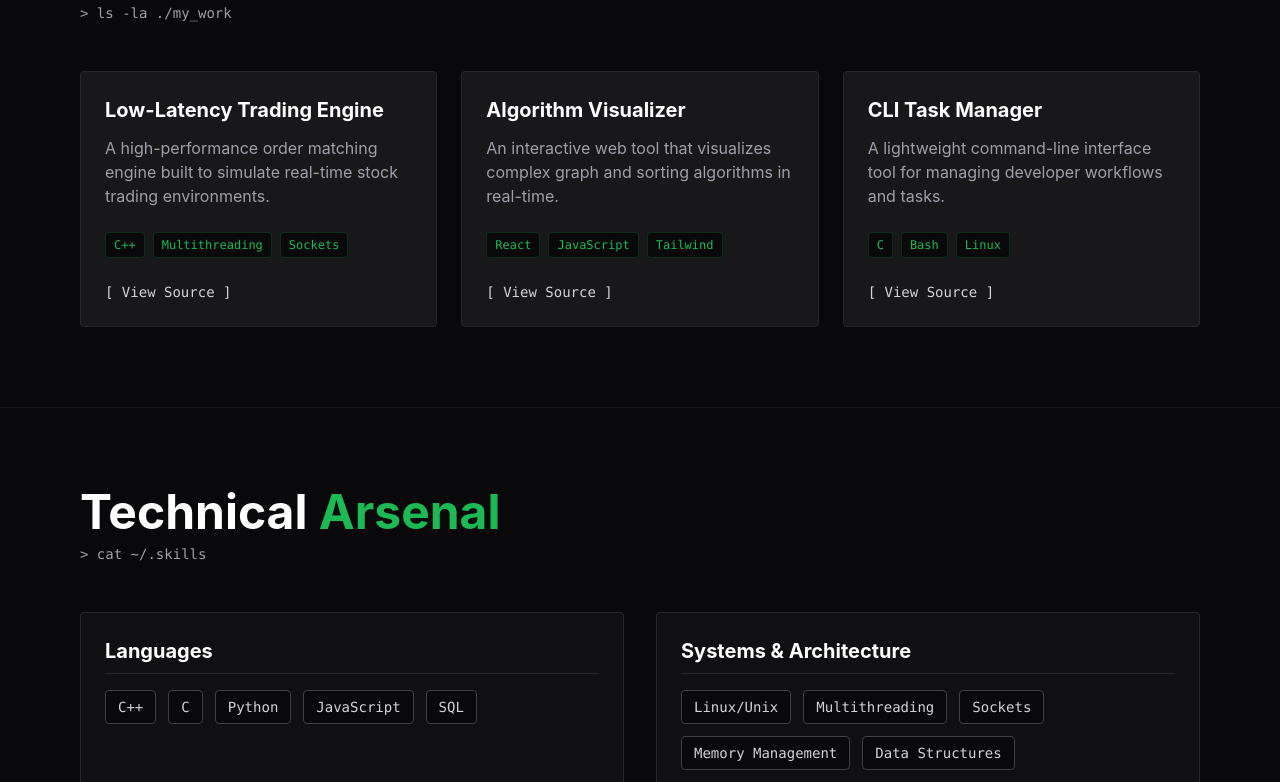
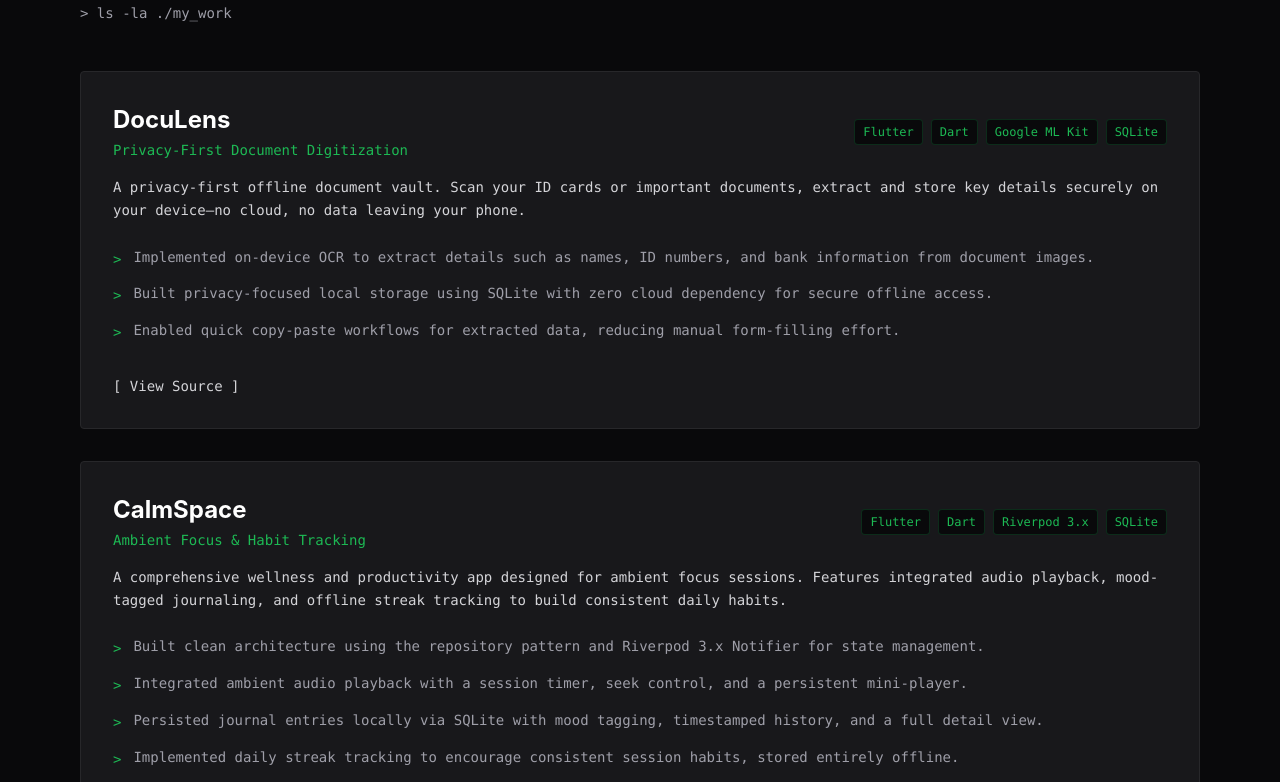
Before and after one commit to Sri-Varshith/portfolio, a React app: page / in a window 1280 px wide. Shown: the part 918-1700 px from the top of the page. Built offline with nearby package versions, Linux system fonts and the light colour scheme; the HTML template or start-up script is replaced by a standard one.

Commit message:
added projects and removed preloader

```diff
--- a/src/App.jsx
+++ b/src/App.jsx
@@ -1,5 +1,3 @@
-import { useState } from 'react';
-import Preloader from './components/Preloader';
 import Navbar from './components/Navbar';
 import Hero from './components/Hero';
 import Projects from './components/Projects';
@@ -9,30 +7,8 @@ import Experience from './components/Experience';
 import Footer from './components/Footer';
 
 function App() {
-  const [loading, setLoading] = useState(true);
-  const [fading, setFading] = useState(false);
-
-  const handlePreloaderComplete = () => {
-    setFading(true);
-    setTimeout(() => {
-      setLoading(false);
-    }, 500);
-  };
-
   return (
     <div className="min-h-screen bg-dark-bg text-zinc-100">
-      {loading && (
-        <Preloader
-          isFading={fading}
-          onComplete={handlePreloaderComplete}
-        />
-      )}
-
-      <div
-        className={`transition-opacity duration-700 ease-in-out ${
-          loading && !fading ? "opacity-0" : "opacity-100"
-        }`}
-      >
       <Navbar />
       <main className="max-w-7xl mx-auto pb-20">
         <Hero />
@@ -43,7 +19,6 @@ function App() {
       </main>
       <Footer />
     </div>
-    </div>
   );
 }
 
--- a/src/components/Preloader.jsx
+++ /dev/null
@@ -1,61 +0,0 @@
-import { useState, useEffect } from 'react';
-
-function Preloader({ onComplete, isFading }) {
-  const [status, setStatus] = useState("In Queue");
-  const [testCase, setTestCase] = useState(1);
-
-  useEffect(() => {
-    const queueTimeout = setTimeout(() => {
-      setStatus("Running on test");
-    }, 800);
-
-    return () => clearTimeout(queueTimeout);
-  }, []);
-
-  useEffect(() => {
-    if (status === "Running on test") {
-      if (testCase < 100) {
-        const timer = setTimeout(() => {
-          setTestCase(prev => prev + 1);
-        }, 5);
-        return () => clearTimeout(timer);
-      } else {
-        setStatus("Accepted");
-        setTimeout(() => {
-          onComplete();
-        }, 1000);
-      }
-    }
-  }, [status, testCase, onComplete]);
-
-  return (
-    <div
-      className={`fixed inset-0 bg-dark-bg flex flex-col items-center justify-center z-50 transition-opacity duration-500 ease-out ${
-        isFading ? "opacity-0" : "opacity-100"
-      }`}
-    >
-      <div className="font-mono text-2xl">
-        <span
-          className={
-            status === "Accepted"
-              ? "text-brand-green animate-pop inline-block font-bold text-4xl"
-              : "text-zinc-400 inline-block"
-          }
-        >
-          {status === "Running on test" ? `${status} ${testCase}` : status}
-        </span>
-      </div>
-
-      {status !== "Accepted" && (
-        <div className="w-64 h-1 bg-zinc-800 mt-4 rounded-full overflow-hidden">
-          <div
-            className="h-full bg-brand-green transition-all duration-75"
-            style={{ width: `${testCase}%` }}
-          ></div>
-        </div>
-      )}
-    </div>
-  );
-}
-
-export default Preloader;
--- a/src/components/Projects.jsx
+++ b/src/components/Projects.jsx
@@ -1,27 +1,35 @@
 function Projects() {
   const projectList = [
     {
-      title: "Low-Latency Trading Engine",
-      description: "A high-performance order matching engine built to simulate real-time stock trading environments.",
-      tech: ["C++", "Multithreading", "Sockets"],
-      link: "#"
+      title: "DocuLens",
+      subtitle: "Privacy-First Document Digitization",
+      description: "A privacy-first offline document vault. Scan your ID cards or important documents, extract and store key details securely on your device—no cloud, no data leaving your phone.",
+      bullets: [
+        "Implemented on-device OCR to extract details such as names, ID numbers, and bank information from document images.",
+        "Built privacy-focused local storage using SQLite with zero cloud dependency for secure offline access.",
+        "Enabled quick copy-paste workflows for extracted data, reducing manual form-filling effort."
+      ],
+      tech: ["Flutter", "Dart", "Google ML Kit", "SQLite"],
+      link: "https://github.com/Sri-Varshith/DocuLens" // Swap with your actual repo link later
     },
     {
-      title: "Algorithm Visualizer",
-      description: "An interactive web tool that visualizes complex graph and sorting algorithms in real-time.",
-      tech: ["React", "JavaScript", "Tailwind"],
-      link: "#"
-    },
-    {
-      title: "CLI Task Manager",
-      description: "A lightweight command-line interface tool for managing developer workflows and tasks.",
-      tech: ["C", "Bash", "Linux"],
-      link: "#"
+      title: "CalmSpace",
+      subtitle: "Ambient Focus & Habit Tracking",
+      description: "A comprehensive wellness and productivity app designed for ambient focus sessions. Features integrated audio playback, mood-tagged journaling, and offline streak tracking to build consistent daily habits.",
+      bullets: [
+        "Built clean architecture using the repository pattern and Riverpod 3.x Notifier for state management.",
+        "Integrated ambient audio playback with a session timer, seek control, and a persistent mini-player.",
+        "Persisted journal entries locally via SQLite with mood tagging, timestamped history, and a full detail view.",
+        "Implemented daily streak tracking to encourage consistent session habits, stored entirely offline."
+      ],
+      tech: ["Flutter", "Dart", "Riverpod 3.x", "SQLite"],
+      link: "https://github.com/Sri-Varshith/Calmspace" // Swap with your actual repo link later
     }
   ];
 
   return (
     <section className="w-full py-20 px-6 md:px-20 border-t border-zinc-800/50 mt-20" id="projects">
+      {/* YOUR EXACT HEADER - UNCHANGED */}
       <div className="mb-12">
         <h2 className="text-3xl md:text-5xl font-bold text-white mb-2">
           Featured <span className="text-brand-green">Projects</span>
@@ -31,19 +39,25 @@ function Projects() {
         </p>
       </div>
 
-      <div className="grid grid-cols-1 md:grid-cols-2 lg:grid-cols-3 gap-6">
+      {/* CHANGED TO FULL-WIDTH (flex-col) TO FIT YOUR BULLET POINTS */}
+      <div className="flex flex-col gap-8">
         {projectList.map((project, index) => (
           <div
             key={index}
-            className="bg-zinc-900 border border-zinc-800 p-6 rounded hover:border-brand-green transition-colors group flex flex-col"
+            className="bg-zinc-900 border border-zinc-800 p-6 md:p-8 rounded hover:border-brand-green transition-colors group flex flex-col"
           >
-            <h3 className="text-xl font-bold text-white mb-3 group-hover:text-brand-green transition-colors">
+            <div className="flex flex-col md:flex-row md:items-center justify-between mb-4 gap-4">
+              <div>
+                <h1 className="text-2xl font-bold text-white group-hover:text-brand-green transition-colors">
                   {project.title}
-            </h3>
-            <p className="text-zinc-400 mb-6 flex-grow">
-              {project.description}
+                </h1>
+                <p className="text-brand-green font-mono text-sm mt-1">
+                  {project.subtitle}
                 </p>
-            <div className="flex flex-wrap gap-2 mb-6">
+              </div>
+
+              {/* YOUR EXACT TECH STACK PILLS */}
+              <div className="flex flex-wrap gap-2">
                 {project.tech.map((techItem, techIndex) => (
                   <span
                     key={techIndex}
@@ -53,7 +67,24 @@ function Projects() {
                   </span>
                 ))}
               </div>
-            <a href={project.link} className="text-sm font-mono text-zinc-300 hover:text-white mt-auto flex items-center gap-2">
+            </div>
+
+            <p className="text-zinc-300 font-mono text-sm mb-6 leading-relaxed">
+              {project.description}
+            </p>
+
+            {/* NEW: RENDER YOUR BULLET POINTS */}
+            <ul className="flex flex-col gap-3 mb-8">
+              {project.bullets.map((bullet, bIndex) => (
+                <li key={bIndex} className="text-zinc-400 font-mono text-sm flex items-start gap-3 leading-relaxed">
+                  <span className="text-brand-green font-mono mt-0.5">{">"}</span>
+                  <span>{bullet}</span>
+                </li>
+              ))}
+            </ul>
+
+            {/* YOUR EXACT VIEW SOURCE BUTTON */}
+            <a href={project.link} className="text-sm font-mono text-zinc-300 hover:text-brand-green mt-auto w-fit flex items-center gap-2 transition-colors">
               [ View Source ]
             </a>
           </div>
```
Lines whose indentation alone changed are shown as unchanged.
